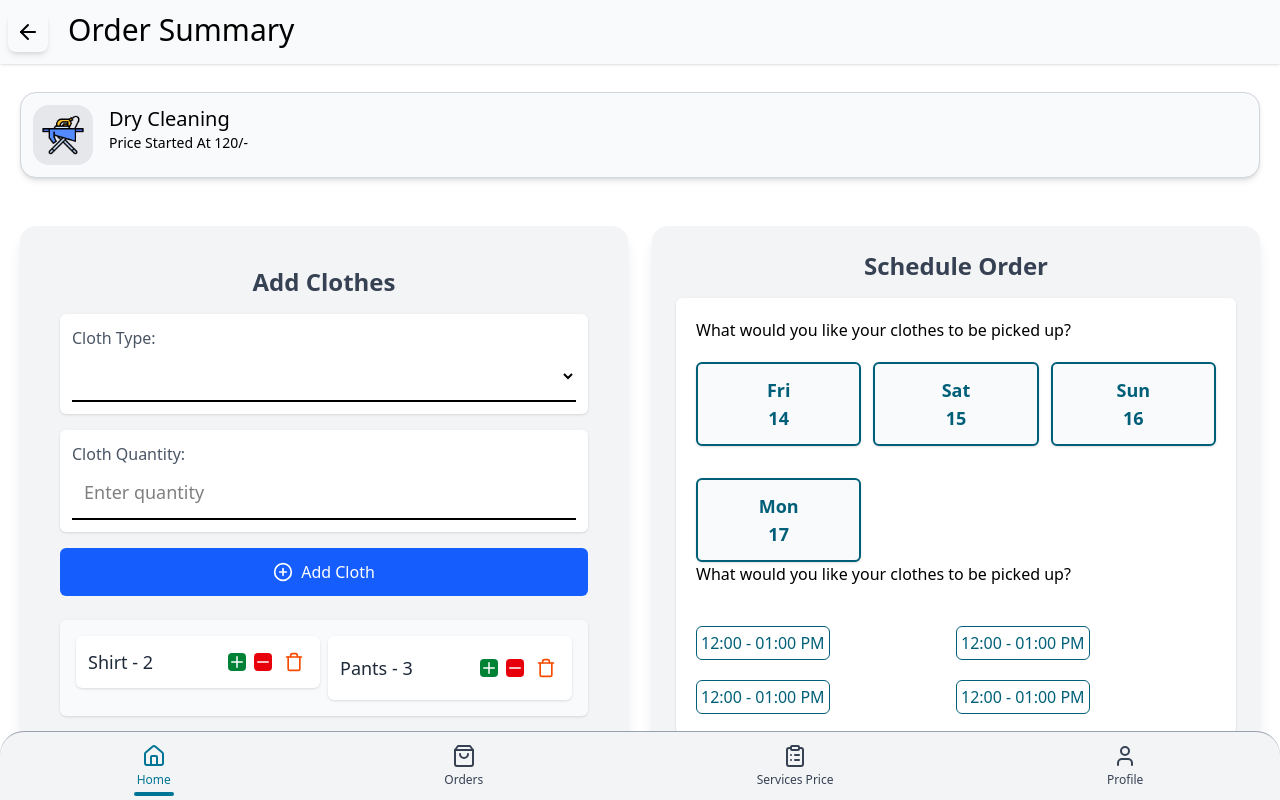
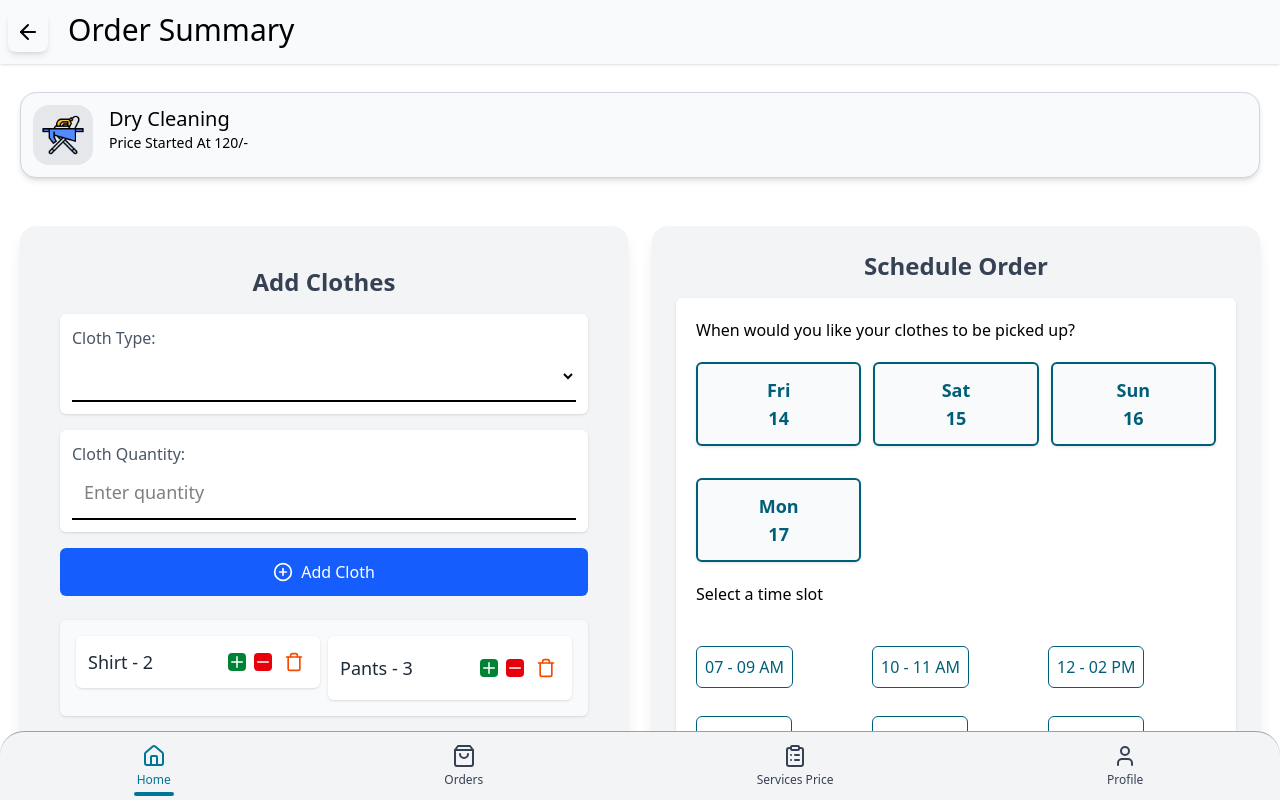
Before and after one commit to Sandb786/Laundry_project_User_Pannel_Frontend, a React (Vite) app: page /order in a window 1280 px wide. Shown: the top 800 px of the page. Built offline with nearby package versions, Linux system fonts and the light colour scheme.

Commit message:
time sloat create .

```diff
--- a/src/Order/Order_Home.jsx
+++ b/src/Order/Order_Home.jsx
@@ -1,6 +1,6 @@
 import { Button, Typography } from '@material-tailwind/react'
 import { ArrowLeft, PlusCircle, Trash, Minus, Plus } from 'lucide-react'
-import { useState } from "react";
+import { use, useState } from "react";
 
 import React from 'react'
 
@@ -143,24 +143,35 @@ function ScheduleForm() {
   const days = ["Sun", "Mon", "Tue", "Wed", "Thu", "Fri", "Sat"];
   const today = new Date();
 
+  const [selectedDate, setSelectedDate] = useState(null);
+  const [selectedTime, setSelectedTime] = useState(null);
+
+  const timeSlots = [
+    "07 - 09 AM", "10 - 11 AM", "12 - 02 PM",
+    "03 - 05 PM", "06 - 08 PM", "08 - 10 PM"
+  ];
+
   return (
     <div className="w-full bg-gray-100 p-6 mt-2 shadow-lg rounded-2xl">
       <h2 className="text-2xl font-semibold text-gray-700 text-center mb-4">Schedule Order</h2>
 
       <div className="bg-white p-5 rounded-md shadow-sm">
-        <Typography>What would you like your clothes to be picked up?</Typography>
+        <Typography>When would you like your clothes to be picked up?</Typography>
 
         <div className="grid grid-cols-3 gap-3">
-          {[...Array(4)].map((_, i) =>
-          {
+          {[...Array(4)].map((_, i) => {
             const newDate = new Date();
             newDate.setDate(today.getDate() + i);
+            const isSelected = selectedDate === i;
+
             return (
               <div
                 key={i}
-                className="bg-gray-50 p-3 rounded-md shadow-sm text-center mt-5 border-2 border-cyan-800"
+                onClick={() => setSelectedDate(i)}
+                className={`p-3 rounded-md shadow-sm text-center mt-5 border-2 cursor-pointer transition-all duration-300
+                  ${isSelected ? "bg-cyan-800 text-white" : "bg-gray-50 text-cyan-800 border-cyan-800"}`}
               >
-                <Typography className="text-cyan-800 font-semibold text-lg">
+                <Typography className="font-semibold text-lg">
                   {days[newDate.getDay()]} <br /> {newDate.getDate()}
                 </Typography>
               </div>
@@ -168,13 +179,18 @@ function ScheduleForm() {
           })}
         </div>
 
-        <Typography>What would you like your clothes to be picked up?</Typography>
-        <div className="grid grid-cols-2 mt-5">
-
-        <div className='text-cyan-800 border w-fit p-1 rounded-md mt-5'>12:00 - 01:00 PM</div>
-        <div className='text-cyan-800 border w-fit p-1 rounded-md mt-5'>12:00 - 01:00 PM</div>
-        <div className='text-cyan-800 border w-fit p-1 rounded-md mt-5'>12:00 - 01:00 PM</div>
-        <div className='text-cyan-800 border w-fit p-1 rounded-md mt-5'>12:00 - 01:00 PM</div>
+        <Typography className="mt-5">Select a time slot</Typography>
+        <div className="grid grid-cols-3 mt-5 gap-2">
+          {timeSlots.map((slot, index) => (
+            <div
+              key={index}
+              onClick={() => setSelectedTime(index)}
+              className={`w-fit p-2 rounded-md mt-5 cursor-pointer transition-all duration-300 border
+                ${selectedTime === index ? "bg-cyan-800 text-white" : "text-cyan-800 border-cyan-800"}`}
+            >
+              {slot}
+            </div>
+          ))}
         </div>
       </div>
     </div>
```
